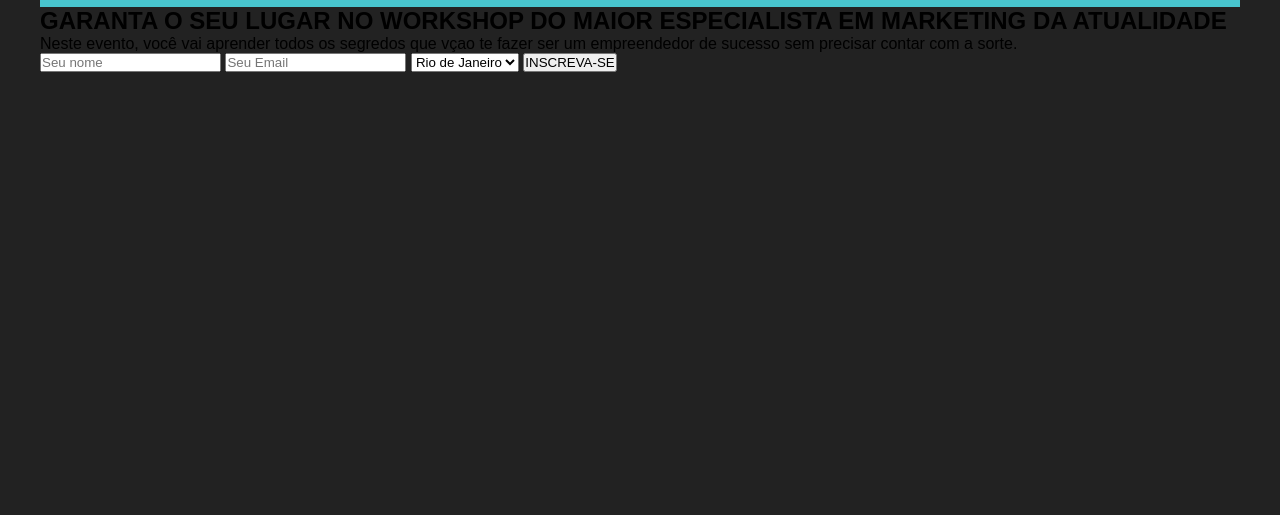
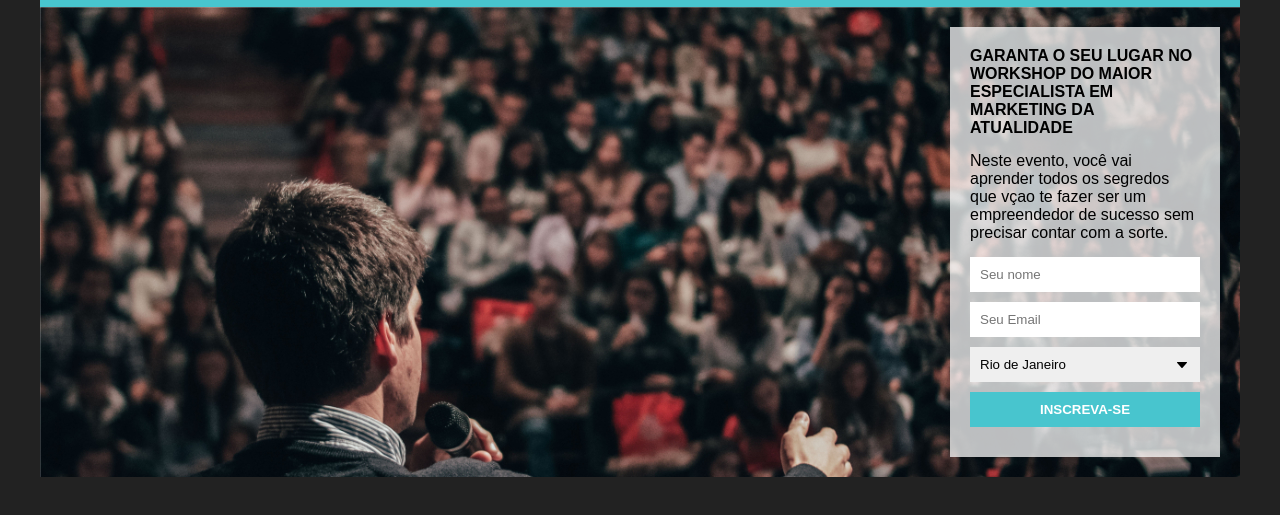
Before and after one commit to Zilla3k/Pagina-de-captura, a plain HTML site: page web/index.html in a window 1280 px wide. Shown: the part 41-556 px from the top of the page. Drawn offline with Linux system fonts and the light colour scheme.

Commit message:
commit content style

```diff
--- a/web/css/style.css
+++ b/web/css/style.css
@@ -24,3 +24,43 @@ header {
 .title {
   font-size: 1.5rem;
 }
+
+section {
+  padding: 20px;
+  background-image: url(../img/people.jpg);
+  background-size: cover;
+  overflow: hidden;
+}
+.form {
+  max-width: 230px;
+  background-color: #ffffffbb;
+  padding: 20px;
+  float: right;
+}
+h2 {
+  font-size: 1rem;
+}
+.mb {
+  margin-bottom: 15px;
+}
+input,
+select {
+  width: 100%;
+  box-sizing: border-box;
+  padding: 10px;
+  border: none;
+  margin-bottom: 10px;
+}
+input[type="submit"] {
+  color: white;
+  background-color: #48c5ce;
+  font-weight: bold;
+}
+select {
+  -moz-appearance: none;
+  -webkit-appearance: none;
+  appearance: none;
+  background-image: url(../img/arrow.jpg);
+  background-repeat: no-repeat;
+  background-position: calc(100% - 10px) center;
+}
--- a/web/index.html
+++ b/web/index.html
@@ -17,8 +17,8 @@
 
     <section>
       <div class="form">
-        <h2>GARANTA O SEU LUGAR NO WORKSHOP DO MAIOR ESPECIALISTA EM MARKETING DA ATUALIDADE</h2>
-        <p>Neste evento, você vai aprender todos os segredos que vçao te fazer ser um empreendedor de sucesso sem precisar contar com a sorte.</p>
+        <h2 class="mb">GARANTA O SEU LUGAR NO WORKSHOP DO MAIOR ESPECIALISTA EM MARKETING DA ATUALIDADE</h2>
+        <p class="mb">Neste evento, você vai aprender todos os segredos que vçao te fazer ser um empreendedor de sucesso sem precisar contar com a sorte.</p>
         <form action="">
           <input type="text" id="name" name="name" placeholder="Seu nome" required>
           <input type="text" id="email" name="email" placeholder="Seu Email" required>
```
